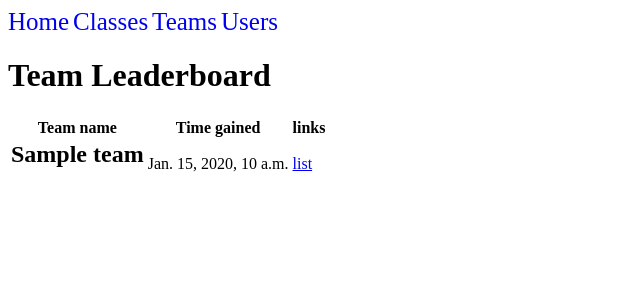
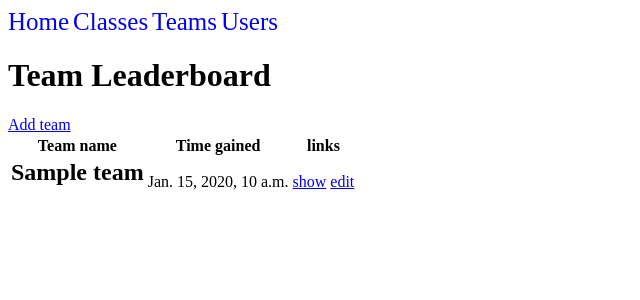
Before and after one commit to gtcodes/time_logger_joker, a Django app: template web/logger/templates/teams/index.html in a window 1280 px wide. Shown: the top 300 px of the page, without its empty margins (0-640 px from the left). Run offline with Django 3.2, Linux system fonts and the light colour scheme; the template is opened without the code that fills it: most values are stand-ins (such as "Sample title", 1, 10 or a date in 2020).

Commit message:
Adds links to team index

```diff
--- a/web/logger/templates/teams/index.html
+++ b/web/logger/templates/teams/index.html
@@ -1,5 +1,6 @@
 {% include 'partials/navigation.html' %}
 <h1>Team Leaderboard</h1>
+<a href="{% url 'add_team' %}">Add team</a>
 <table>
     <tr>
         <th>Team name</th>
@@ -10,7 +11,7 @@
     <tr>
         <td><h2>{{ team }}</h2></td>
         <td>{{ team.total_time_limited }}</td>
-        <td><a href="{% url 'team_detail' team %}">list</a></td>
+        <td><a href="{% url 'team_detail' team %}">show</a> <a href="{% url 'edit_team' team %}">edit</a></td>
     </tr>
     {% endfor %}
 </table>
--- a/web/logger/urls.py
+++ b/web/logger/urls.py
@@ -12,12 +12,12 @@ urlpatterns = [
 
     # team paths
     path('team/', include([
+        path('add/', views.add_team, name='add_team'),
         re_path('(?P<request_team_name>[0-9A-Za-z\!\?\#\(\)\-\_\+\$\<\>\,\.\'\%\& ]+)/', include([
             path('edit/', views.edit_team, name='edit_team'),
             path('update/', views.update_team, name='update_team'),
             path('', views.team_detail, name='team_detail'),
         ])),
-        path('add/', views.add_team, name='add_team'),
         path('',views.teams, name='teams'),
     ])),
 
```
